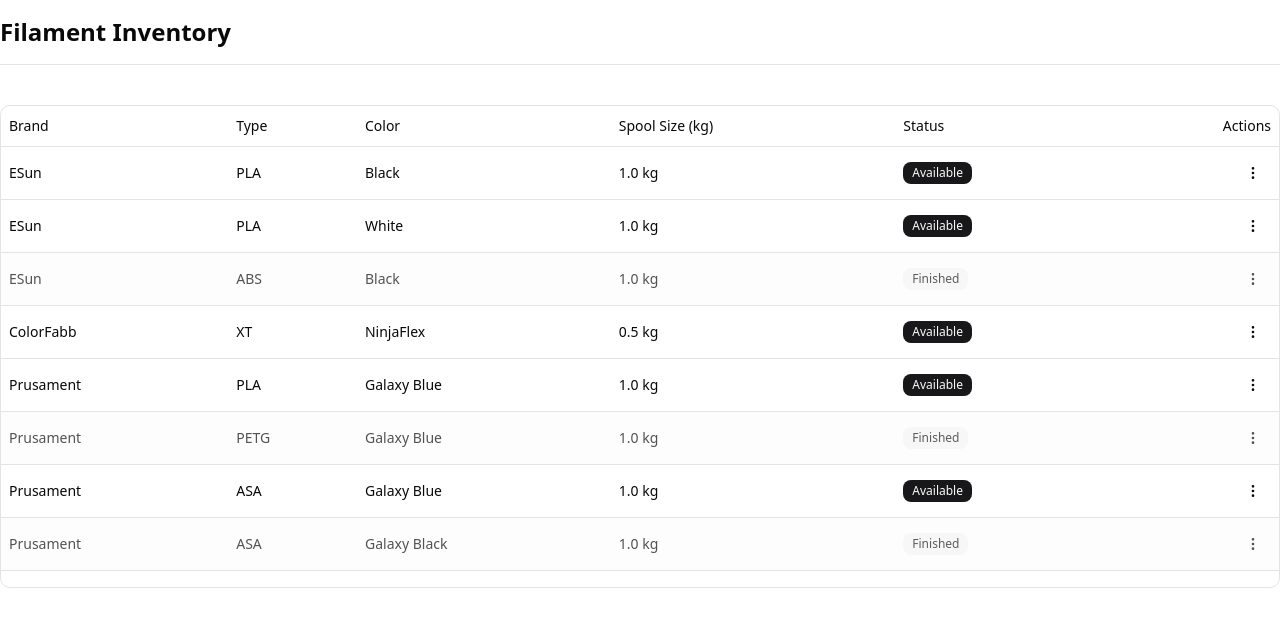
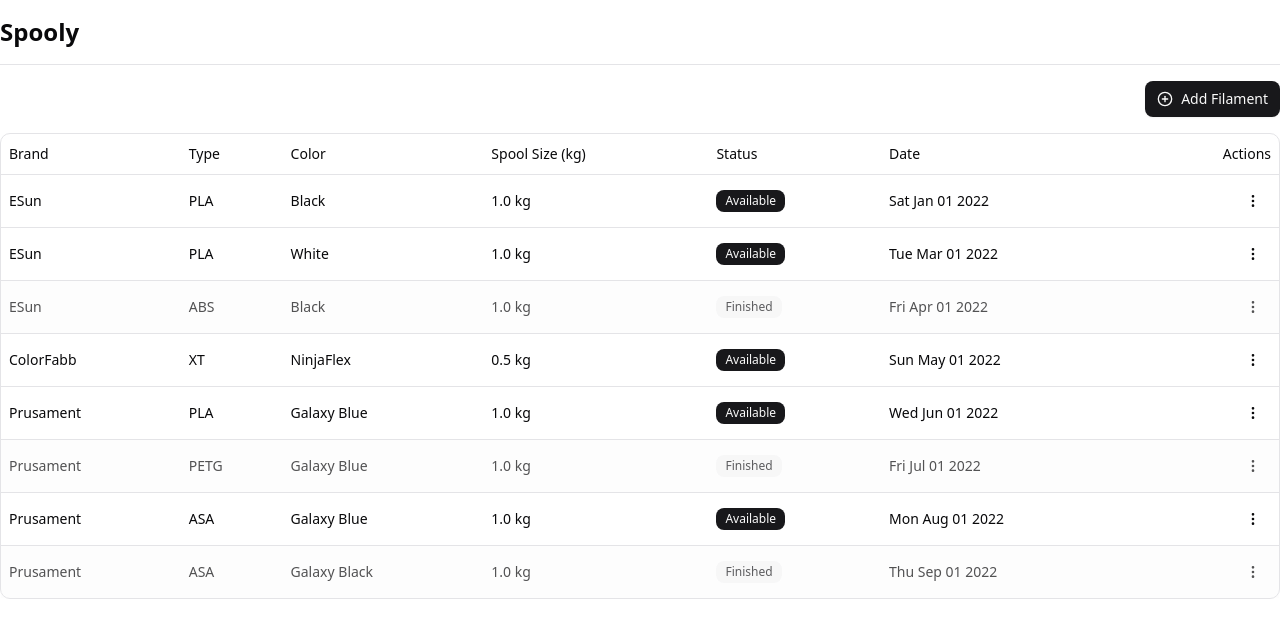
Before and after one commit to OliverRC/spooly, a Next.js app: page / in a window 1280 px wide. Shown: the top 638 px of the page. Built offline with nearby package versions, Linux system fonts and the light colour scheme.

Commit message:
Add some more of the skeleton of the idea

```diff
--- a/package.json
+++ b/package.json
@@ -9,8 +9,10 @@
     "lint": "next lint"
   },
   "dependencies": {
+    "@radix-ui/react-dialog": "^1.1.6",
     "@radix-ui/react-dropdown-menu": "^2.1.6",
     "@radix-ui/react-slot": "^1.1.2",
+    "@tanstack/react-table": "^8.21.2",
     "class-variance-authority": "^0.7.1",
     "clsx": "^2.1.1",
     "lucide-react": "^0.483.0",
--- a/src/app/layout.tsx
+++ b/src/app/layout.tsx
@@ -1,6 +1,7 @@
 import type { Metadata } from "next";
 import { Geist, Geist_Mono } from "next/font/google";
 import "./globals.css";
+import { Header } from "@/components/header";
 
 const geistSans = Geist({
   variable: "--font-geist-sans",
@@ -27,8 +28,12 @@ export default function RootLayout({
       <body
         className={`${geistSans.variable} ${geistMono.variable} antialiased`}
       >
-
-        {children}
+        <Header />
+        <main className="min-h-screen bg-background">
+          <div className="mx-auto max-w-7xl py-4">
+            {children}
+          </div>
+        </main>
       </body>
     </html>
   );
--- a/src/app/page.tsx
+++ b/src/app/page.tsx
@@ -1,9 +1,23 @@
-'use client'
+"use client";
 
-import { Header } from "@/components/header";
 import FilamentTable from "@/components/filaments/table";
+import { Button } from "@/components/ui/button";
 
 import { Filament } from "@/types/filament";
+import { PlusCircle } from "lucide-react";
+
+import { useState } from "react";
+
+import {
+  Dialog,
+  DialogContent,
+  DialogDescription,
+  DialogFooter,
+  DialogHeader,
+  DialogTitle,
+  DialogTrigger,
+} from "@/components/ui/dialog";
+
 const filaments: Filament[] = [
   {
     id: "1",
@@ -12,6 +26,7 @@ const filaments: Filament[] = [
     color: "Black",
     spoolSize: 1000,
     status: "available",
+    date: new Date("2022-01-01"),
   },
   {
     id: "2",
@@ -20,6 +35,7 @@ const filaments: Filament[] = [
     color: "White",
     spoolSize: 1000,
     status: "available",
+    date: new Date("2022-03-01"),
   },
   {
     id: "3",
@@ -28,6 +44,7 @@ const filaments: Filament[] = [
     color: "Black",
     spoolSize: 1000,
     status: "finished",
+    date: new Date("2022-04-01"),
   },
   {
     id: "4",
@@ -36,6 +53,7 @@ const filaments: Filament[] = [
     color: "NinjaFlex",
     spoolSize: 500,
     status: "available",
+    date: new Date("2022-05-01"),
   },
   {
     id: "5",
@@ -44,6 +62,7 @@ const filaments: Filament[] = [
     color: "Galaxy Blue",
     spoolSize: 1000,
     status: "available",
+    date: new Date("2022-06-01"),
   },
   {
     id: "6",
@@ -52,6 +71,7 @@ const filaments: Filament[] = [
     color: "Galaxy Blue",
     spoolSize: 1000,
     status: "finished",
+    date: new Date("2022-07-01"),
   },
   {
     id: "7",
@@ -60,6 +80,7 @@ const filaments: Filament[] = [
     color: "Galaxy Blue",
     spoolSize: 1000,
     status: "available",
+    date: new Date("2022-08-01"),
   },
   {
     id: "8",
@@ -68,17 +89,41 @@ const filaments: Filament[] = [
     color: "Galaxy Black",
     spoolSize: 1000,
     status: "finished",
+    date: new Date("2022-09-01"),
   },
 ];
 
+export default function Home() {
+  const [isAddDialogOpen, setIsAddDialogOpen] = useState(false);
 
-export default function Home() {
   return (
-    <main className="min-h-screen bg-background">
-      <Header />
-      <div className="mx-auto max-w-7xl py-10">
-        <FilamentTable filaments={filaments} onEdit={() => {}} onDelete={() => {}} onMarkAsFinished={() => {}} onRestock={() => {}} />
+    <>
+      <div className="space-y-4">
+        <div className="flex flex-col sm:flex-row justify-end items-start sm:items-center gap-4">
+          <Dialog open={isAddDialogOpen} onOpenChange={setIsAddDialogOpen}>
+            <DialogTrigger asChild>
+              <Button>
+                <PlusCircle className="size-4" />
+                Add Filament
+              </Button>
+            </DialogTrigger>
+            <DialogContent className="sm:max-w-[425px]">
+              <DialogHeader>
+                <DialogTitle>Add New Filament</DialogTitle>
+              </DialogHeader>
+              <div>TODO</div>
+            </DialogContent>
+          </Dialog>
+        </div>
+
+        <FilamentTable
+          filaments={filaments}
+          onEdit={() => {}}
+          onDelete={() => {}}
+          onMarkAsFinished={() => {}}
+          onRestock={() => {}}
+        />
       </div>
-    </main>
+    </>
   );
 }
--- /dev/null
+++ b/src/components/filaments/add.tsx
@@ -0,0 +1,20 @@
+
+import { Dialog, DialogContent, DialogHeader, DialogTitle } from "@/components/ui/dialog";
+
+interface Props {
+  isAddDialogOpen: boolean;
+  setIsAddDialogOpen: (open: boolean) => void;
+}
+
+export default function AddFilamentDialog({ isAddDialogOpen, setIsAddDialogOpen }: Props) {
+  return (
+    <Dialog open={isAddDialogOpen} onOpenChange={setIsAddDialogOpen}>
+    <DialogContent className="sm:max-w-[425px]">
+      <DialogHeader>
+        <DialogTitle>Add New Filament</DialogTitle>
+      </DialogHeader>
+      <div>TODO</div>
+    </DialogContent>
+  </Dialog>
+  );
+}
--- a/src/components/filaments/table.tsx
+++ b/src/components/filaments/table.tsx
@@ -31,6 +31,7 @@ export default function FilamentTable({ filaments, onEdit, onDelete, onMarkAsFin
           <TableHead>Color</TableHead>
           <TableHead>Spool Size (kg)</TableHead>
           <TableHead>Status</TableHead>
+          <TableHead>Date</TableHead>
           <TableHead className="text-right">Actions</TableHead>
         </TableRow>
       </TableHeader>
@@ -46,6 +47,7 @@ export default function FilamentTable({ filaments, onEdit, onDelete, onMarkAsFin
                       {filament.status === "available" ? "Available" : "Finished"}
                     </Badge>
                   </TableCell>
+                  <TableCell>{filament.date.toDateString()}</TableCell>
                   <TableCell className="text-right">
                     <DropdownMenu>
                       <DropdownMenuTrigger asChild>
@@ -82,14 +84,6 @@ export default function FilamentTable({ filaments, onEdit, onDelete, onMarkAsFin
                   </TableCell>
           </TableRow>
         ))}
-        <TableRow>
-          <TableCell></TableCell>
-          <TableCell></TableCell>
-          <TableCell></TableCell>
-          <TableCell></TableCell>
-          <TableCell></TableCell>
-          <TableCell></TableCell>
-        </TableRow>
       </TableBody>
     </Table>
     </div>
--- a/src/components/header.tsx
+++ b/src/components/header.tsx
@@ -2,7 +2,7 @@ export function Header() {
   return (
     <header className="border-b">
       <div className="mx-auto max-w-7xl flex h-16 items-center">
-        <h1 className="text-2xl font-bold">Filament Inventory</h1>
+        <h1 className="text-2xl font-bold">Spooly</h1>
       </div>
     </header>
   )
--- /dev/null
+++ b/src/components/ui/dialog.tsx
@@ -0,0 +1,135 @@
+"use client"
+
+import * as React from "react"
+import * as DialogPrimitive from "@radix-ui/react-dialog"
+import { XIcon } from "lucide-react"
+
+import { cn } from "@/lib/utils"
+
+function Dialog({
+  ...props
+}: React.ComponentProps<typeof DialogPrimitive.Root>) {
+  return <DialogPrimitive.Root data-slot="dialog" {...props} />
+}
+
+function DialogTrigger({
+  ...props
+}: React.ComponentProps<typeof DialogPrimitive.Trigger>) {
+  return <DialogPrimitive.Trigger data-slot="dialog-trigger" {...props} />
+}
+
+function DialogPortal({
+  ...props
+}: React.ComponentProps<typeof DialogPrimitive.Portal>) {
+  return <DialogPrimitive.Portal data-slot="dialog-portal" {...props} />
+}
+
+function DialogClose({
+  ...props
+}: React.ComponentProps<typeof DialogPrimitive.Close>) {
+  return <DialogPrimitive.Close data-slot="dialog-close" {...props} />
+}
+
+function DialogOverlay({
+  className,
+  ...props
+}: React.ComponentProps<typeof DialogPrimitive.Overlay>) {
+  return (
+    <DialogPrimitive.Overlay
+      data-slot="dialog-overlay"
+      className={cn(
+        "data-[state=open]:animate-in data-[state=closed]:animate-out data-[state=closed]:fade-out-0 data-[state=open]:fade-in-0 fixed inset-0 z-50 bg-black/50",
+        className
+      )}
+      {...props}
+    />
+  )
+}
+
+function DialogContent({
+  className,
+  children,
+  ...props
+}: React.ComponentProps<typeof DialogPrimitive.Content>) {
+  return (
+    <DialogPortal data-slot="dialog-portal">
+      <DialogOverlay />
+      <DialogPrimitive.Content
+        data-slot="dialog-content"
+        className={cn(
+          "bg-background data-[state=open]:animate-in data-[state=closed]:animate-out data-[state=closed]:fade-out-0 data-[state=open]:fade-in-0 data-[state=closed]:zoom-out-95 data-[state=open]:zoom-in-95 fixed top-[50%] left-[50%] z-50 grid w-full max-w-[calc(100%-2rem)] translate-x-[-50%] translate-y-[-50%] gap-4 rounded-lg border p-6 shadow-lg duration-200 sm:max-w-lg",
+          className
+        )}
+        {...props}
+      >
+        {children}
+        <DialogPrimitive.Close className="ring-offset-background focus:ring-ring data-[state=open]:bg-accent data-[state=open]:text-muted-foreground absolute top-4 right-4 rounded-xs opacity-70 transition-opacity hover:opacity-100 focus:ring-2 focus:ring-offset-2 focus:outline-hidden disabled:pointer-events-none [&_svg]:pointer-events-none [&_svg]:shrink-0 [&_svg:not([class*='size-'])]:size-4">
+          <XIcon />
+          <span className="sr-only">Close</span>
+        </DialogPrimitive.Close>
+      </DialogPrimitive.Content>
+    </DialogPortal>
+  )
+}
+
+function DialogHeader({ className, ...props }: React.ComponentProps<"div">) {
+  return (
+    <div
+      data-slot="dialog-header"
+      className={cn("flex flex-col gap-2 text-center sm:text-left", className)}
+      {...props}
+    />
+  )
+}
+
+function DialogFooter({ className, ...props }: React.ComponentProps<"div">) {
+  return (
+    <div
+      data-slot="dialog-footer"
+      className={cn(
+        "flex flex-col-reverse gap-2 sm:flex-row sm:justify-end",
+        className
+      )}
+      {...props}
+    />
+  )
+}
+
+function DialogTitle({
+  className,
+  ...props
+}: React.ComponentProps<typeof DialogPrimitive.Title>) {
+  return (
+    <DialogPrimitive.Title
+      data-slot="dialog-title"
+      className={cn("text-lg leading-none font-semibold", className)}
+      {...props}
+    />
+  )
+}
+
+function DialogDescription({
+  className,
+  ...props
+}: React.ComponentProps<typeof DialogPrimitive.Description>) {
+  return (
+    <DialogPrimitive.Description
+      data-slot="dialog-description"
+      className={cn("text-muted-foreground text-sm", className)}
+      {...props}
+    />
+  )
+}
+
+export {
+  Dialog,
+  DialogClose,
+  DialogContent,
+  DialogDescription,
+  DialogFooter,
+  DialogHeader,
+  DialogOverlay,
+  DialogPortal,
+  DialogTitle,
+  DialogTrigger,
+}
--- a/src/types/filament.ts
+++ b/src/types/filament.ts
@@ -4,5 +4,6 @@ export interface Filament {
   type: string
   color: string
   spoolSize: number
+  date: Date
   status: "available" | "finished"
 }
```
Also changed, not shown: 1 other file (tests, documents, lock files or other folders).
